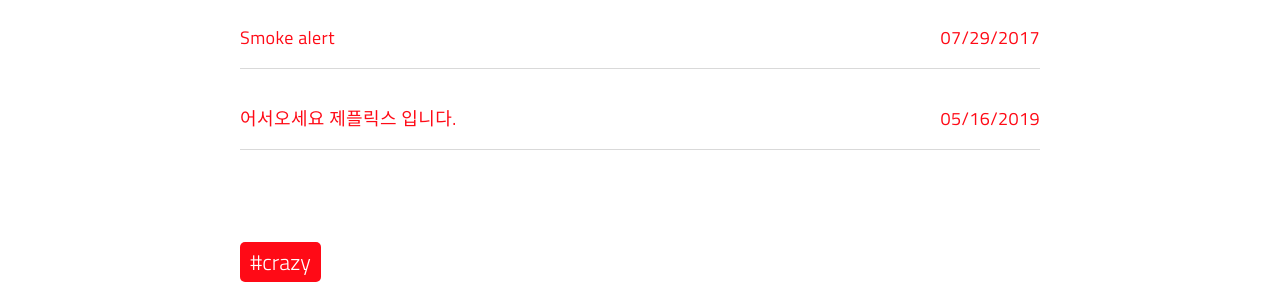
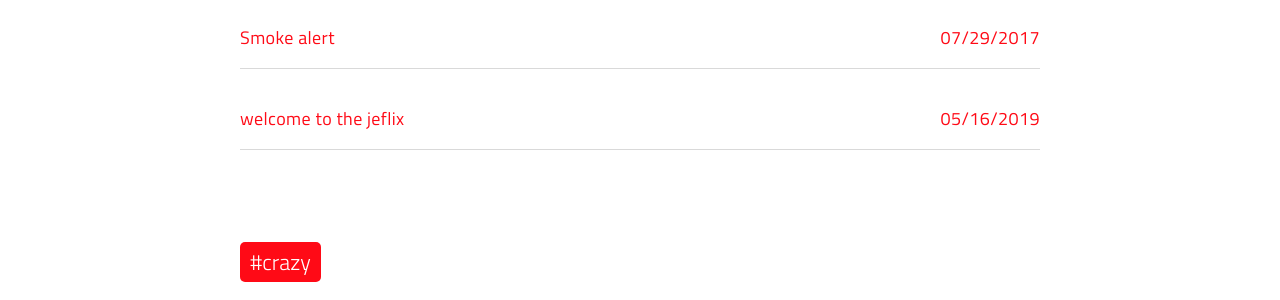
Before and after one commit to jesthers/jesthers.github.io, a Jekyll site: the page built from tags.html, in a window 1280 px wide and 900 px high, scrolled down 3734 px. Shown: the part 155-455 px from the top of the window. Built offline with Jekyll 4.4.1, drawn with Linux system fonts in a browser that asks for light colours; a script that is not in the unit is left out; some of the changed text lies outside the part shown.

Commit message:
Update and rename 2010-01-01-어서오세요-제플릭스입니다.md to 2010-01-01-welcome-to-the-jeflix.md

```diff
--- a/_posts/2010-01-01-어서오세요-제플릭스입니다.md
+++ b/_posts/2010-01-01-welcome-to-the-jeflix.md
@@ -1,7 +1,7 @@
 ---
 date: 2019-05-16T23:48:05.000Z
 layout: post
-title: 어서오세요 제플릭스 입니다.
+title: welcome to the jeflix
 subtitle: 'Lorem ipsum dolor sit amet, consectetur adipisicing elit.'
 description: >-
   Lorem ipsum dolor sit amet, consectetur adipisicing elit, sed do eiusmod
```
